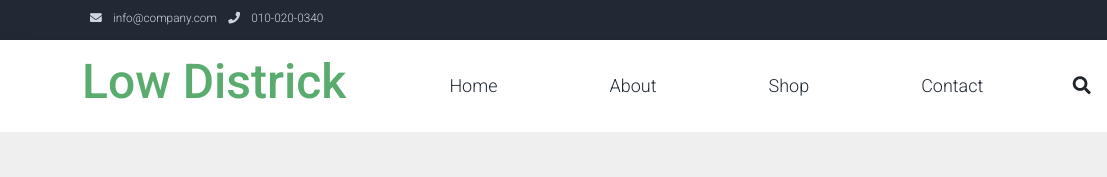
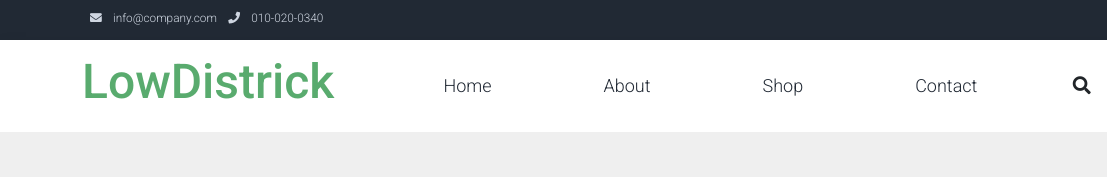
Before and after one commit to Diegoo10-SA/lowdisstrict, a website: page Public/index.html in a window 1280 px wide. Shown: the top 177 px of the page, 0-1107 px from the left. Drawn offline with Linux system fonts and the light colour scheme.

Commit message:
index 56

```diff
--- a/Public/index.html
+++ b/Public/index.html
@@ -53,7 +53,7 @@ https://templatemo.com/tm-559-zay-shop
         <div class="container d-flex justify-content-between align-items-center">
 
             <a class="navbar-brand text-success logo h1 align-self-center" href="index.html">
-                Low Districk
+                LowDistrick
             </a>
 
             <button class="navbar-toggler border-0" type="button" data-bs-toggle="collapse" data-bs-target="#templatemo_main_nav" aria-controls="navbarSupportedContent" aria-expanded="false" aria-label="Toggle navigation">
```
